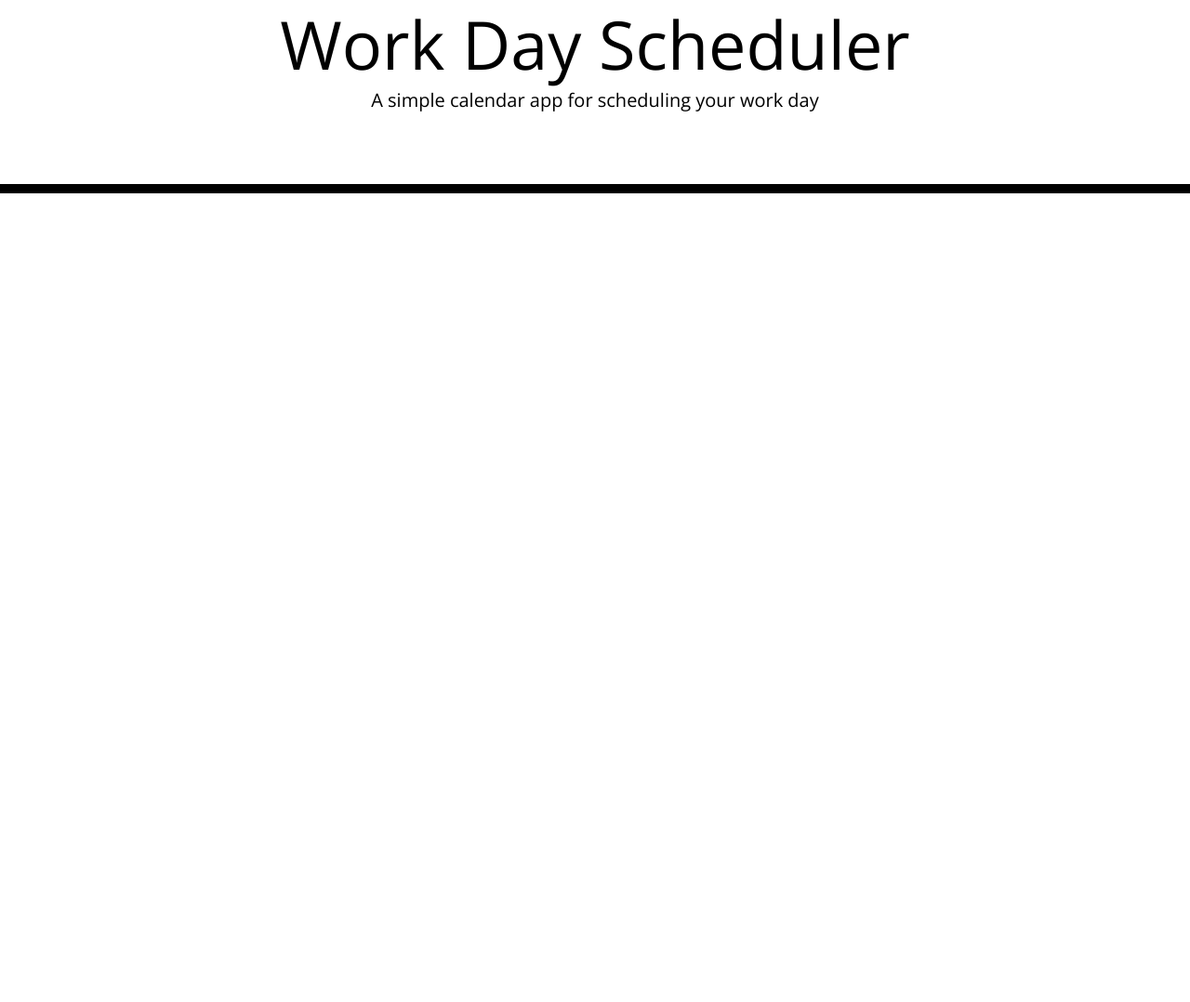
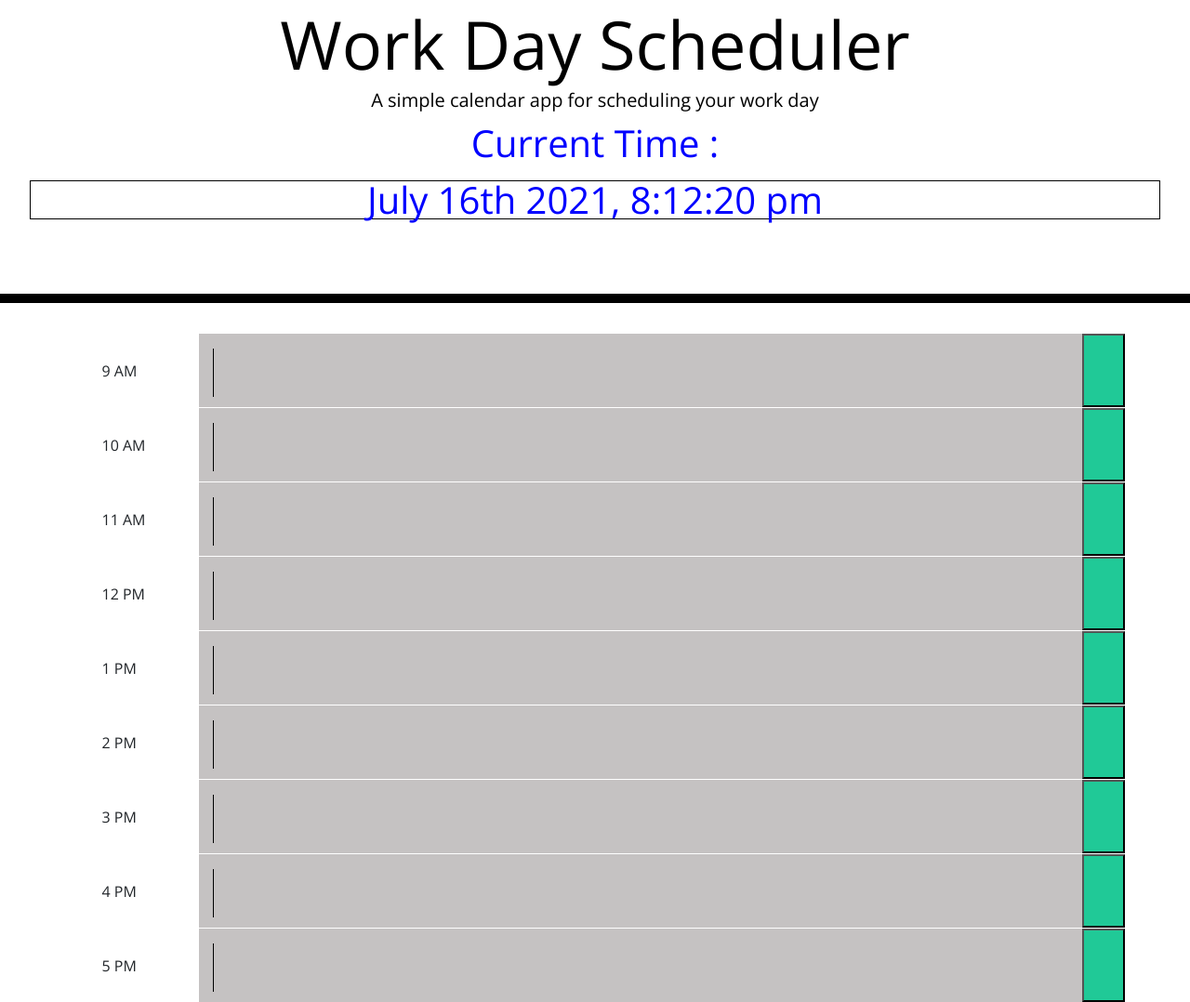
Before and after one commit to miraj00/Work-Day-Scheduler, a plain HTML site: page Develop/index.html in a window 1280 px wide. Shown: the part 60-1138 px from the top of the page at 93% size. Before the commit the page ends 800 px from the top, so only its background shows below. Drawn offline with nearby package versions, Linux system fonts and the light colour scheme; a web font is replaced by a local one.

Commit message:
grid created

```diff
--- /dev/null
+++ b/Develop/assets/script.js
@@ -0,0 +1,22 @@
+setInterval(function() {
+    var currentTime = moment().format('MMMM Do YYYY, h:mm:ss a');
+    //console.log(currentTime);
+    var x = document.getElementById("currentDay").innerHTML = currentTime;
+    //console.log(x);
+     }, 1000);
+
+
+//---------------------------------------------------------------------------------------
+
+//  text written in text area need to store in local storage upon pressing store icon
+
+var tasks = {};
+
+
+
+var saveTasks = function() {
+localStorage.setItem ("tasks", JSON.stringify(tasks));
+};
+
+
+// the text are changes color as time goes from 9 am to 5pm
--- a/Develop/index.html
+++ b/Develop/index.html
@@ -4,21 +4,11 @@
     <meta charset="UTF-8" />
     <meta name="viewport" content="width=device-width, initial-scale=1.0" />
     <meta http-equiv="X-UA-Compatible" content="ie=edge" />
-    <link
-      rel="stylesheet"
-      href="https://stackpath.bootstrapcdn.com/bootstrap/4.3.1/css/bootstrap.min.css"
-    />
-    <link
-      rel="stylesheet"
-      href="https://use.fontawesome.com/releases/v5.8.1/css/all.css"
-      integrity="sha384-50oBUHEmvpQ+1lW4y57PTFmhCaXp0ML5d60M1M7uH2+nqUivzIebhndOJK28anvf"
-      crossorigin="anonymous"
-    />
-    <link
-      href="https://fonts.googleapis.com/css?family=Open+Sans&display=swap"
-      rel="stylesheet"
-    />
+    <link rel="stylesheet" href="https://stackpath.bootstrapcdn.com/bootstrap/4.3.1/css/bootstrap.min.css"/>
+    <link rel="stylesheet" href="https://use.fontawesome.com/releases/v5.8.1/css/all.css" integrity="sha384-50oBUHEmvpQ+1lW4y57PTFmhCaXp0ML5d60M1M7uH2+nqUivzIebhndOJK28anvf" crossorigin="anonymous"/>
+    <link rel="stylesheet" href="https://fonts.googleapis.com/css?family=Open+Sans&display=swap"/>
     <link rel="stylesheet" href="style.css" />
+    <link rel="stylesheet" href="https://cdnjs.cloudflare.com/ajax/libs/open-iconic/1.1.1/font/css/open-iconic-bootstrap.min.css" integrity="sha512-UyNhw5RNpQaCai2EdC+Js0QL4RlVmiq41DkmCJsRV3ZxipG2L0HhTqIf/H9Hp8ez2EnFlkBnjRGJU2stW3Lj+w==" crossorigin="anonymous" referrerpolicy="no-referrer" />
     <title>Work Day Scheduler</title>
   </head>
 
@@ -26,13 +16,73 @@
     <header class="jumbotron">
       <h1 class="display-3">Work Day Scheduler</h1>
       <p class="lead">A simple calendar app for scheduling your work day</p>
-      <p id="currentDay" class="lead"></p>
+      <div id="currentTimeStyle">Current Time :<p id="currentDay" class="lead"></p></div>
     </header>
+
+
     <div class="container">
+   <!------------------------------------------------------------------------>
+      <div class ="row">
+         <div class="col-1" id="timeBlock">9 AM</div>
+         <div class="col-10" id="task"> <textarea row="2" cols="110">  </textarea> </div>
+         <button class="button"><div class="col-1" id="store"><span class="oi oi-box "></span></div></button>
+       </div>
+          <!------------------------------------------------------------------------>
+      <div class ="row">
+        <div class="col-1" id="timeBlock">10 AM</div>
+        <div class="col-10" id="task"> <textarea row="2" cols="110">  </textarea> </div>
+        <button class="button"><div class="col-1" id="store"><span class="oi oi-box "></span></div></button>
+      </div>
+         <!------------------------------------------------------------------------>
+         <div class ="row">
+          <div class="col-1" id="timeBlock">11 AM</div>
+          <div class="col-10" id="task"> <textarea row="2" cols="110">  </textarea> </div>
+          <button class="button"><div class="col-1" id="store"><span class="oi oi-box "></span></div></button>
+        </div>
+          <!------------------------------------------------------------------------>
+      <div class ="row">
+        <div class="col-1" id="timeBlock">12 PM</div>
+        <div class="col-10" id="task"> <textarea row="2" cols="110">  </textarea> </div>
+        <button class="button"><div class="col-1" id="store"><span class="oi oi-box "></span></div></button>
+      </div>
+         <!------------------------------------------------------------------------>
+     <div class ="row">
+       <div class="col-1" id="timeBlock">1 PM</div>
+       <div class="col-10" id="task"> <textarea row="2" cols="110">  </textarea> </div>
+       <button class="button"><div class="col-1" id="store"><span class="oi oi-box "></span></div></button>
+     </div>
+        <!------------------------------------------------------------------------>
+        <div class ="row">
+         <div class="col-1" id="timeBlock">2 PM</div>
+         <div class="col-10" id="task"> <textarea row="2" cols="110">  </textarea> </div>
+         <button class="button"><div class="col-1" id="store"><span class="oi oi-box "></span></div></button>
+       </div>
+         <!------------------------------------------------------------------------>
+      <div class ="row">
+        <div class="col-1" id="timeBlock">3 PM</div>
+        <div class="col-10" id="task"> <textarea row="2" cols="110">  </textarea> </div>
+        <button class="button"><div class="col-1" id="store"><span class="oi oi-box "></span></div></button>
+      </div>
+         <!------------------------------------------------------------------------>
+     <div class ="row">
+       <div class="col-1" id="timeBlock">4 PM</div>
+       <div class="col-10" id="task"> <textarea row="2" cols="110">  </textarea> </div>
+       <button class="button"><div class="col-1" id="store"><span class="oi oi-box "></span></div></button>
+     </div>
+        <!------------------------------------------------------------------------>
+        <div class ="row">
+         <div class="col-1" id="timeBlock">5 PM</div>
+         <div class="col-10" id="task"> <textarea row="2" cols="110">  </textarea> </div>
+         <button class="button"><div class="col-1" id="store"><span class="oi oi-box "></span></div></button>
+       </div>
+
+
+
       <!-- Timeblocks go here -->
     </div>
 
     <script src="https://code.jquery.com/jquery-3.4.1.min.js"></script>
     <script src="https://cdnjs.cloudflare.com/ajax/libs/moment.js/2.24.0/moment.min.js"></script>
+    <script src="./assets/script.js"></script>
   </body>
 </html>
--- a/Develop/style.css
+++ b/Develop/style.css
@@ -69,3 +69,32 @@ textarea{
   font-size: 20px;
   transition: all .3s ease-in-out;
 }
+
+#currentTimeStyle {
+color : blue;
+font-size: 40px;
+}
+
+#currentDay {
+color : blue;
+font-size: 40px;
+border: 1px solid black;
+text-align: center;
+margin-top: 20px;
+}
+
+#timeBlock {
+margin: auto;
+border-bottom: grey;
+}
+
+#task { background-color: rgb(197, 194, 194);
+}
+
+.button {background-color: #20c997;}
+
+
+.oi {
+  font-size: 25px;
+  align-content: center;
+  }
```
